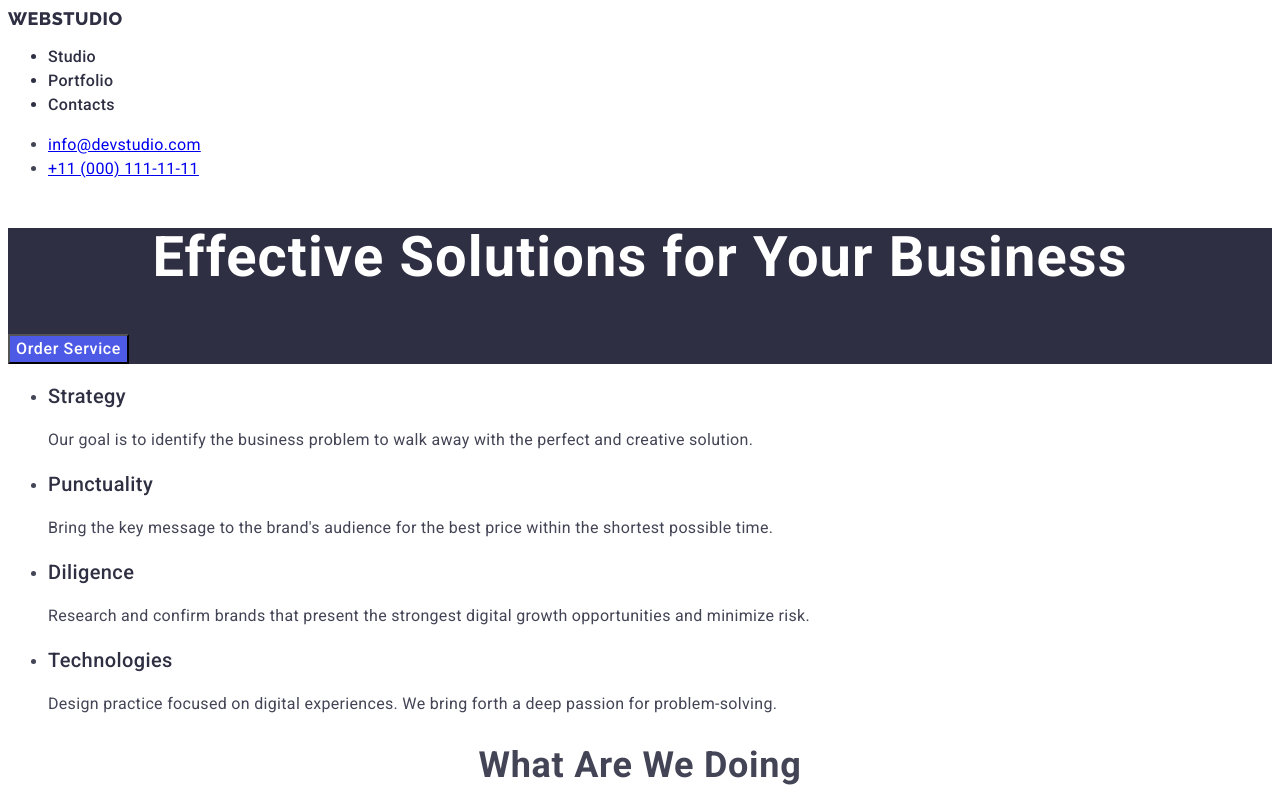
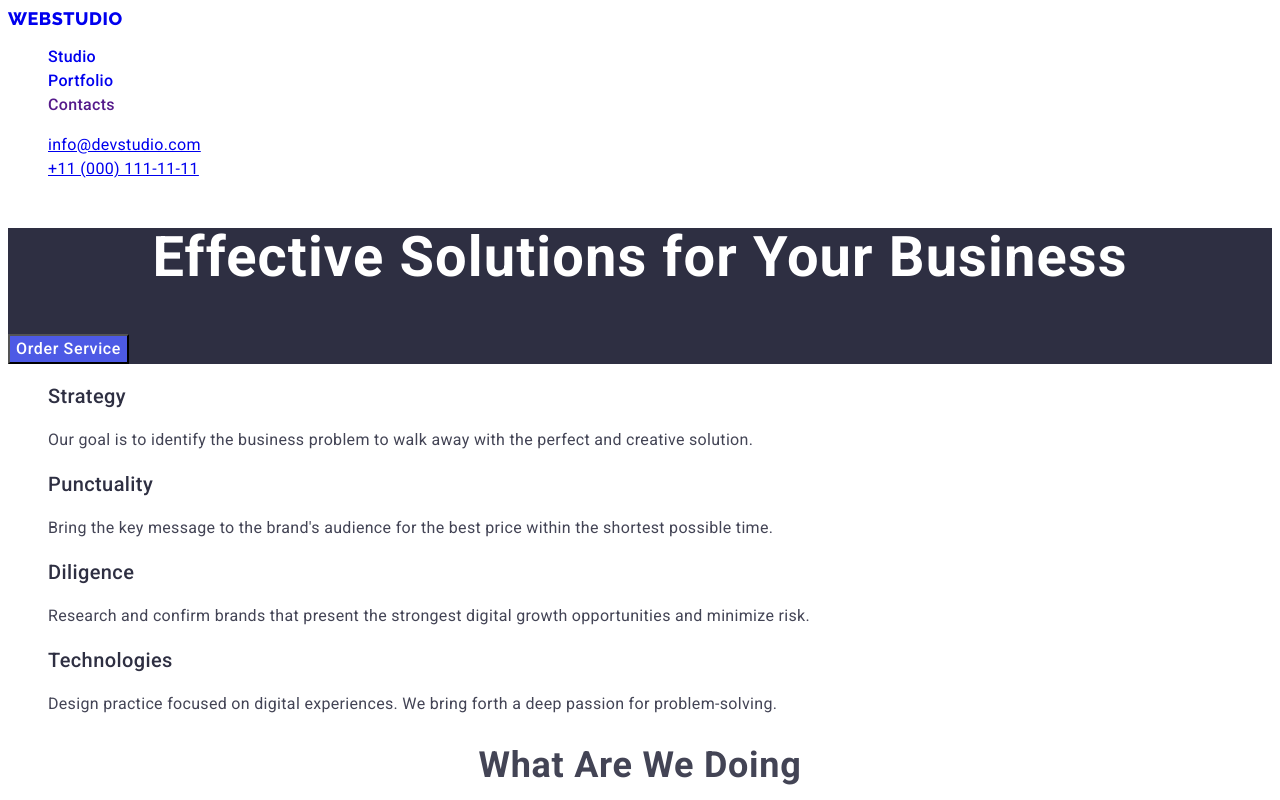
Before and after one commit to IrynaBalandina/goit-markup-hw-02, a plain HTML site: page index.html in a window 1280 px wide. Shown: the top 800 px of the page. Drawn offline with Linux system fonts and the light colour scheme.

```diff
--- a/css/styles.css
+++ b/css/styles.css
@@ -24,11 +24,11 @@ text-decoration: none;
 color: var(--#4d5ae5);
 
   }
-  .link {
+  .header-link: {
     color: #2E2F42;
   }
 
-  .link:hover {
+  .header-link:hover {
     color: #4D5AE5;
 
   }
@@ -52,7 +52,7 @@ flex-grow: 0;
 text-decoration: none;
   }
 
-  .header-logo:hover
+
 
 .list{
   list-style: none;
```
